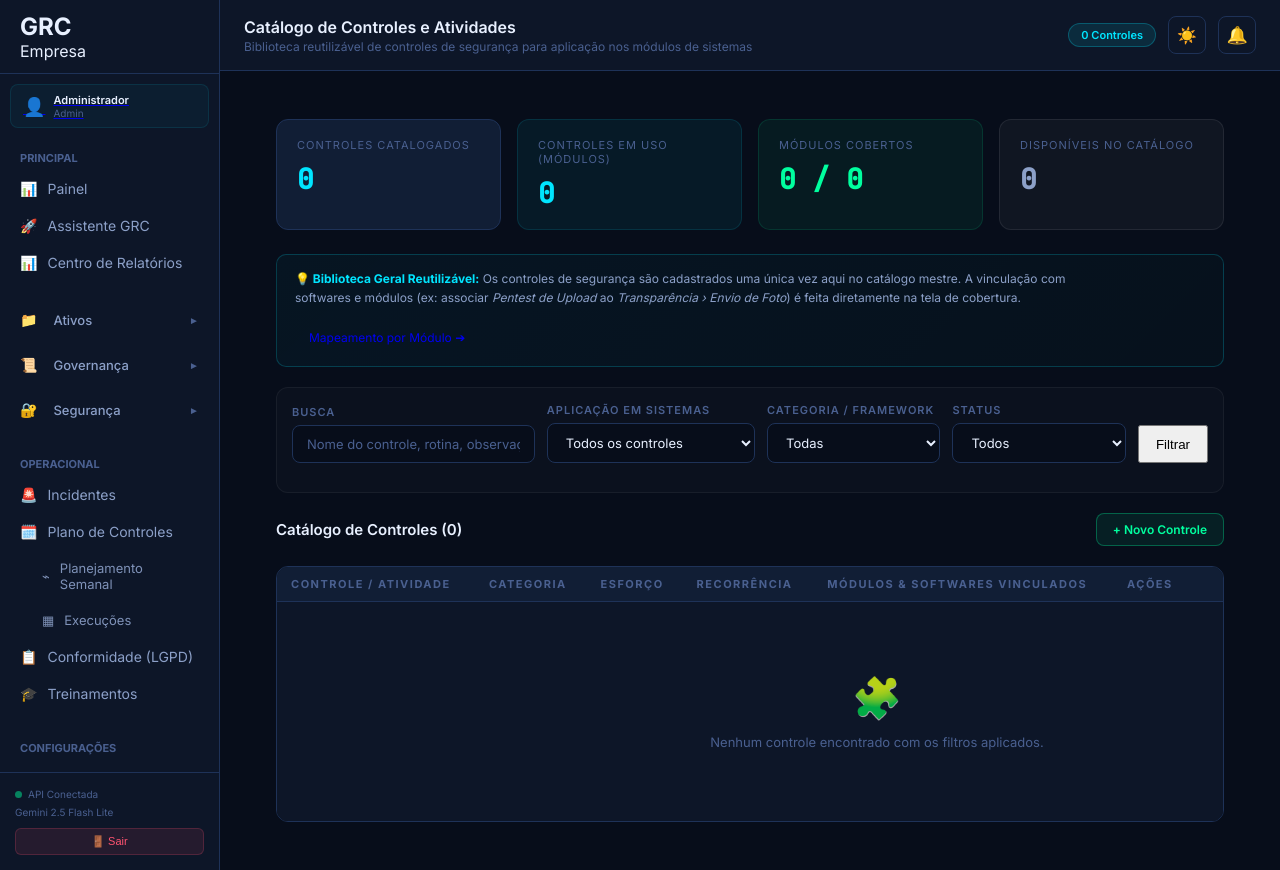
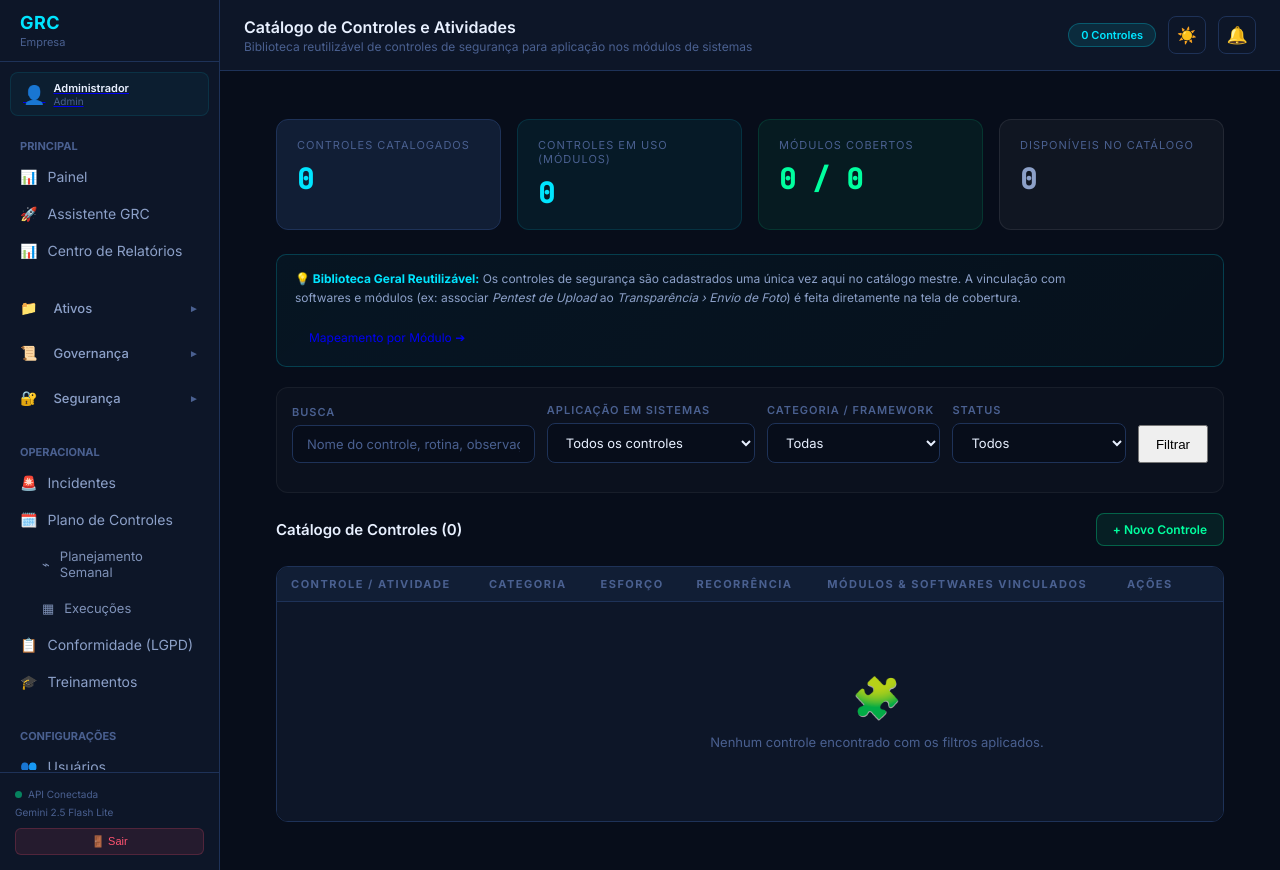
Before and after one commit to pwviptbl/GRC-Intelligence-System, a Laravel app: page /atividades in a window 1280 px wide. Run offline with Laravel 12, Linux system fonts and the light colour scheme; a user stored in the database is signed in; data comes from the database, SQL or seed files in the repository; data that the repository does not hold is empty; style sheets or scripts are compiled from the project's sources; parts of the project's set-up code (start-up, migrations or seed data) failed here and were passed over.

Commit message:
feat(ui): transformar logo GRC e nome da empresa em link clicavel para a tela inicial (dashboard)

```diff
--- a/resources/views/layouts/grc.blade.php
+++ b/resources/views/layouts/grc.blade.php
@@ -212,8 +212,10 @@
     <aside class="sidebar" :class="{ 'mobile-open': sidebarOpen }">
       <button type="button" class="sidebar-close" @click="sidebarOpen = false" aria-label="Fechar menu" title="Fechar menu">×</button>
       <div class="logo">
-        <h1>GRC</h1>
-        <p>{{ config('app.company') }}</p>
+        <a href="{{ route('dashboard') }}" style="text-decoration:none; color:inherit; display:block; transition:opacity .15s;" onmouseover="this.style.opacity='0.8'" onmouseout="this.style.opacity='1'" title="Ir para o Dashboard (Início)">
+          <h1 style="margin:0; font-size:18px; font-weight:800; color:var(--cyan); letter-spacing:0.5px;">GRC</h1>
+          <p style="margin:2px 0 0; font-size:11px; color:var(--text-3); text-decoration:none;">{{ config('app.company') }}</p>
+        </a>
       </div>
       <nav @click="if ($event.target.closest('a') && window.innerWidth <= 900) sidebarOpen = false">
         <a href="{{ route('profile.edit') }}" class="user-info" title="Perfil">
```
